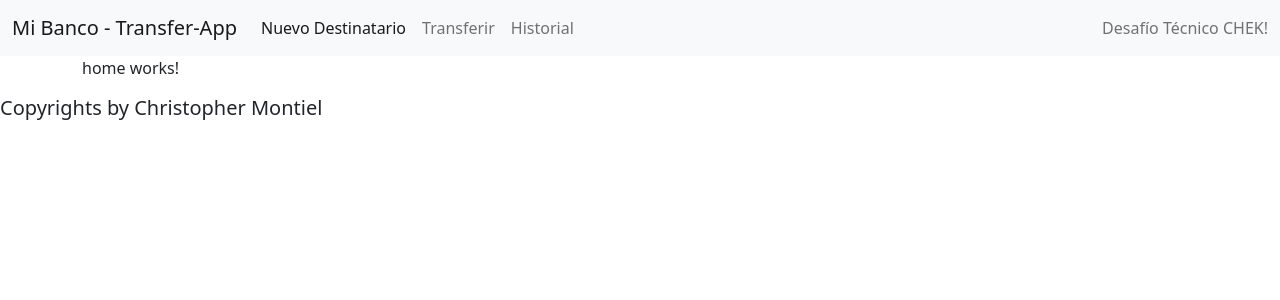
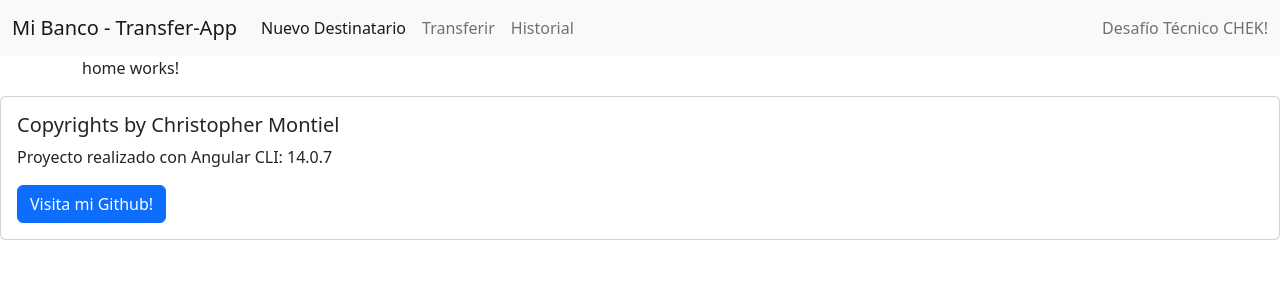
Before and after one commit to ChristopherMontiel/angular-transfer-app, an Angular app: page /home in a window 1280 px wide. Shown: the top 300 px of the page. Built offline with nearby package versions, Linux system fonts and the light colour scheme.

Commit message:
[ADD] Se genera un footer provisiorio

```diff
--- a/src/app/components/footer/footer.component.html
+++ b/src/app/components/footer/footer.component.html
@@ -1 +1,10 @@
-<h5>Copyrights by Christopher Montiel</h5>
+<div class="card">
+  <!--<div class="card-header">
+    Featured
+  </div>-->
+  <div class="card-body">
+    <h5 class="card-title">Copyrights by Christopher Montiel</h5>
+    <p class="card-text">Proyecto realizado con Angular CLI: 14.0.7</p>
+    <a href="https://github.com/ChristopherMontiel" class="btn btn-primary">Visita mi Github!</a>
+  </div>
+</div>
```
